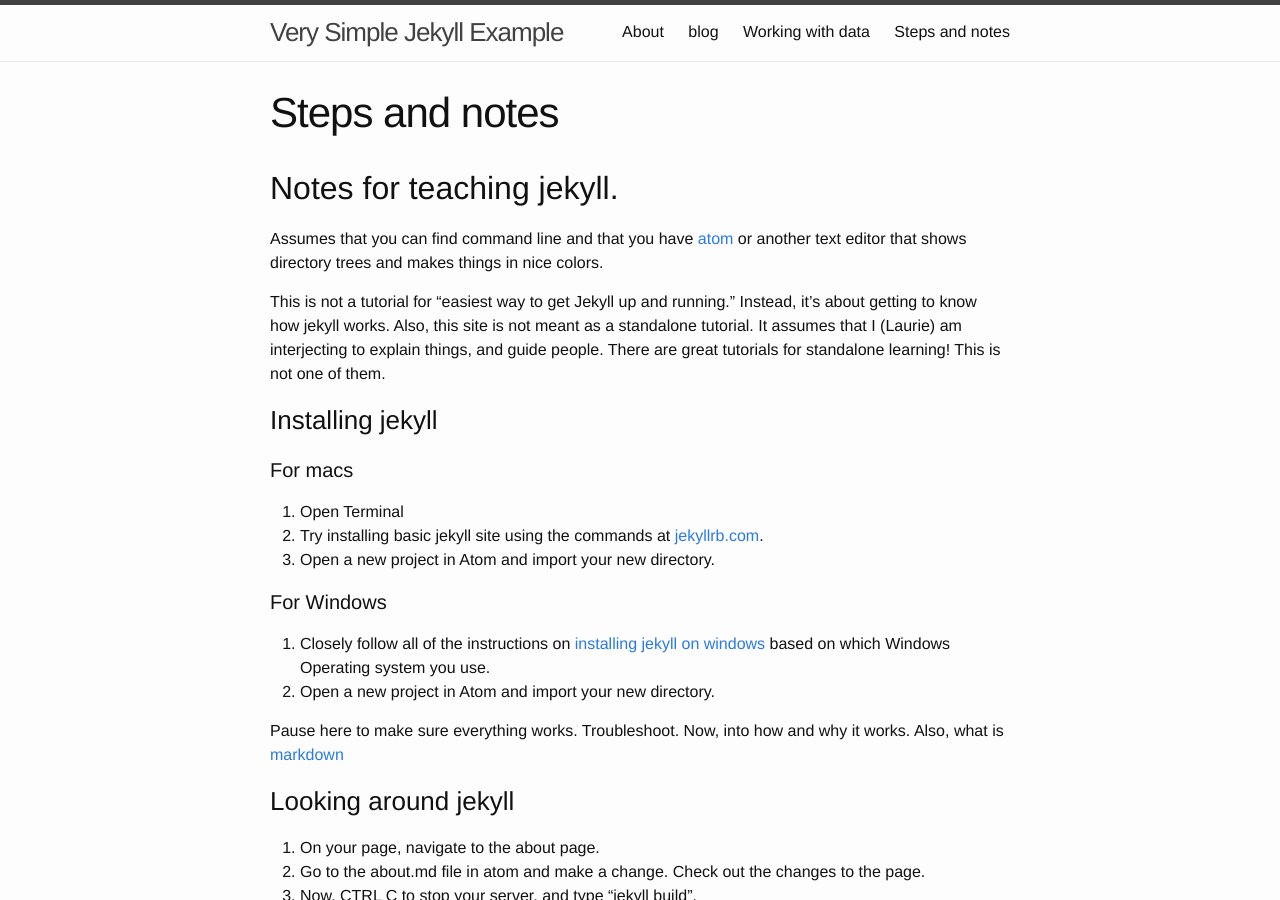
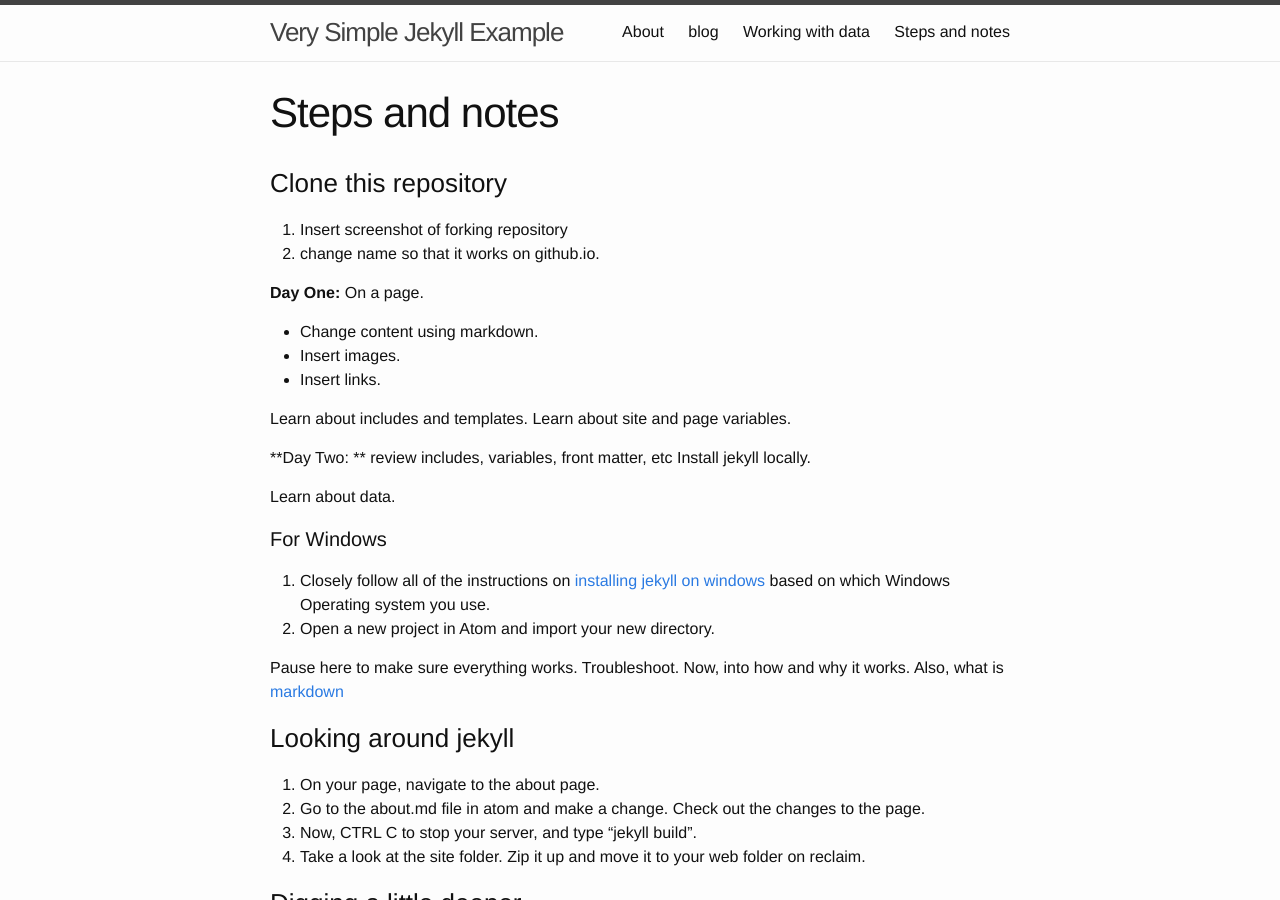
Before and after one commit to gipumpkin/gipumpkin.github.io, a Jekyll site: the page built from steps.md, in a window 1280 px wide and 900 px high. Built offline with Jekyll 4.4.1, drawn with Linux system fonts in a browser that asks for light colours.

Commit message:
Update steps.md

```diff
--- a/steps.md
+++ b/steps.md
@@ -4,19 +4,30 @@ title: Steps and notes
 permalink: /steps/
 ---
 
-## Notes for teaching jekyll.
+### Clone this repository
+1. Insert screenshot of forking repository
+2. change name so that it works on github.io.
 
-Assumes that you can find command line and that you have [atom](https://atom.io/) or another text editor that shows directory trees and makes things in nice colors.
 
-This is not a tutorial for "easiest way to get Jekyll up and running." Instead, it's about getting to know how jekyll works. Also, this site is not meant as a standalone tutorial. It assumes that I (Laurie) am interjecting to explain things, and guide people. There are great tutorials for standalone learning! This is not one of them.
+**Day One:**
+On a page.
+ - Change content using markdown.
+ - Insert images.
+ - Insert links.
 
-### Installing jekyll
+Learn about includes and templates.
+Learn about site and page variables.
 
-#### For macs
 
-1. Open Terminal
-1. Try installing basic jekyll site using the commands at [jekyllrb.com](https://jekyllrb.com/).
-1. Open a new project in Atom and import your new directory.
+**Day Two: **
+review includes, variables, front matter, etc
+Install jekyll locally.
+
+Learn about data.
+
+
+
+
 
 #### For Windows
 1. Closely follow all of the instructions on [installing jekyll on windows](https://jekyllrb.com/docs/windows/) based on which Windows Operating system you use.
```
